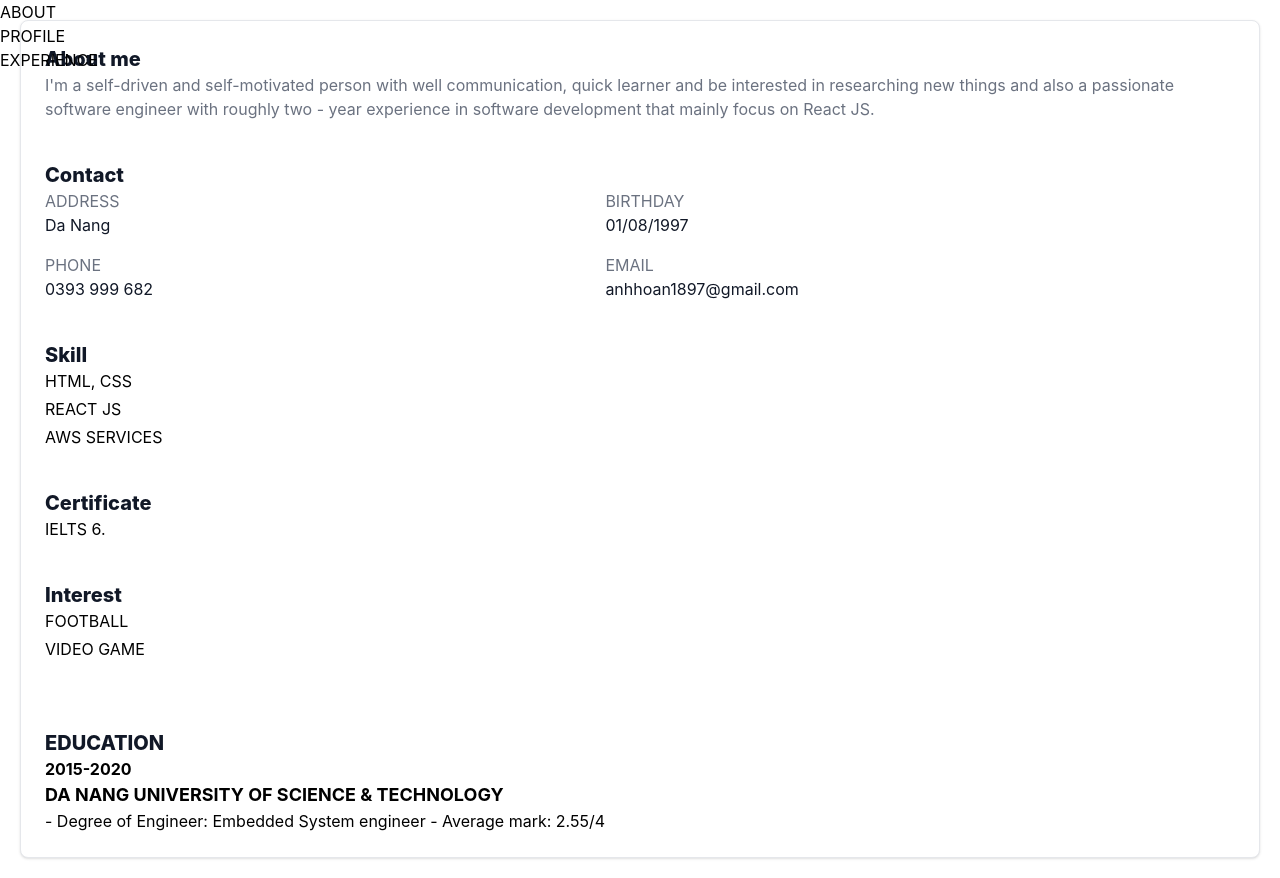
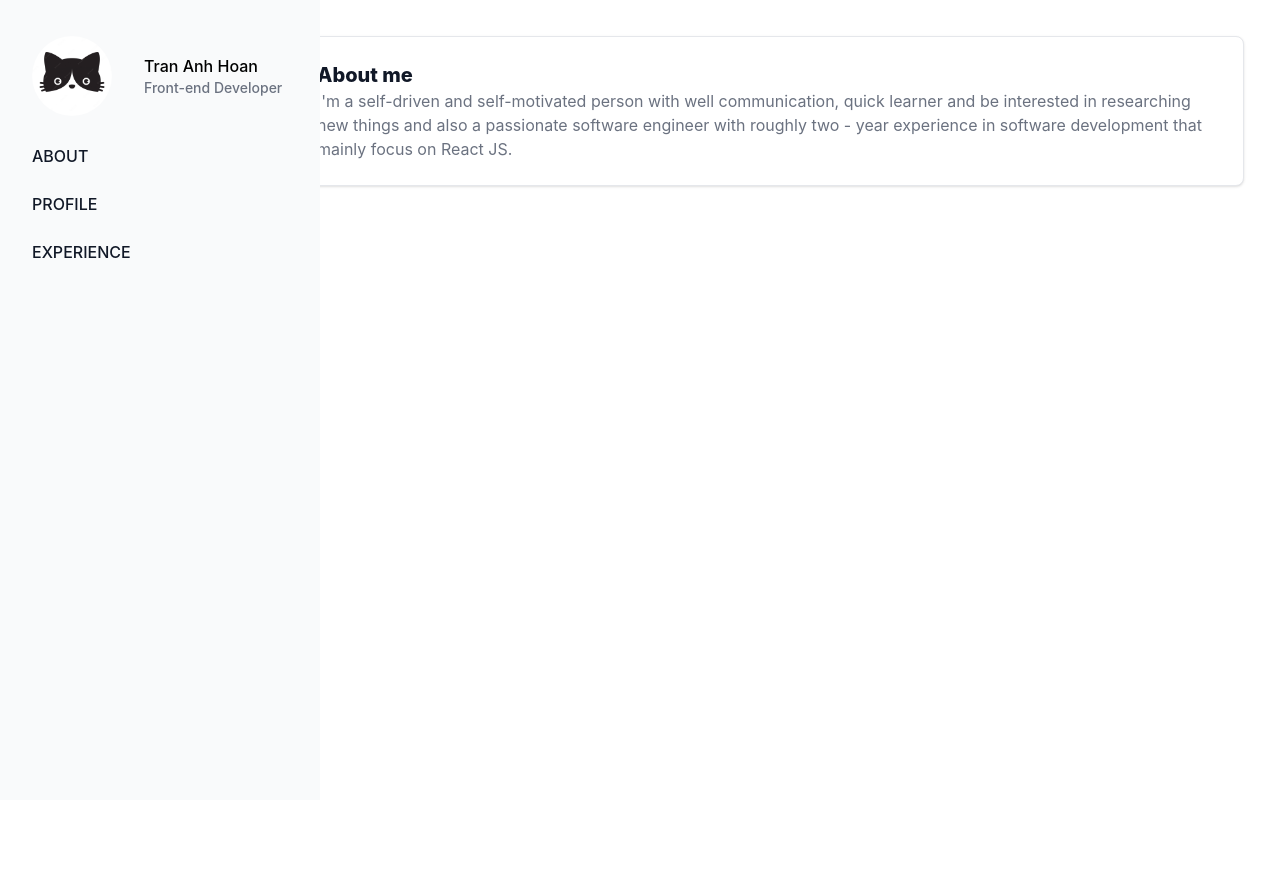
Before and after one commit to edwin-tran-avepoint/anhhoancv, a React (Create React App) app: page / in a window 1280 px wide. After the commit the page ends 800 px from the top, so only its background shows below. Built offline with nearby package versions, Linux system fonts and the light colour scheme.

Commit message:
demo part 1

```diff
--- a/src/App.js
+++ b/src/App.js
@@ -28,19 +28,26 @@ function App() {
   return (
 
     <div className="container mx-auto ">
-      {/* <div className='container flex items-center space-x-8 p-5 '>
-        <img className='w-20 h-20 rounded-full' src={catImage} alt='' />
-        <div className='font-medium'>
-          <div>Tran Anh Hoan</div>
-          <div className='text-sm text-gray-500 dark:text-gray-400'>Front-end Developer</div>
+      <aside id="default-sidebar" className="fixed top-0 left-0 z-40 w-64 h-screen transition-transform translate-x-full sm:translate-x-0" aria-label="Sidebar">
+        <div className='h-full w-80 px-3 py-4 overflow-y-auto bg-gray-50 dark:bg-gray-800'>
+          <div className='container flex items-center space-x-8 p-5 '>
+            <img className='w-20 h-20 rounded-full' src={catImage} alt='' />
+            <div className='font-medium'>
+              <div>Tran Anh Hoan</div>
+              <div className='text-sm text-gray-500 dark:text-gray-400'>Front-end Developer</div>
+            </div>
+          </div>
+          <ul className='space-y-2 font-medium'>
+            {components.map(item =>
+              <li onClick={() => setActiveComponent(item.key)}>
+                <a href="#"className='flex items-center p-2 text-gray-900 rounded-lg dark:text-white hover:bg-gray-100 dark:hover:bg-gray-700'>
+                  <span className='ml-3'>{item.key}</span>
+                </a>
+              </li>
+            )} </ul>
         </div>
-      </div> */}
-      <aside id="default-sidebar" className="fixed top-0 left-0 z-40 w-64 h-screen transition-transform -translate-x-full sm:translate-x-0" aria-label="Sidebar">
-        <ul>{components.map(item =>
-          <li onClick={() => setActiveComponent(item.key)}>{item.key}</li>
-        )} </ul>
       </aside>
-      <div>{currentComponent}</div>
+      <div className='flex p-4 sm:ml-64 place-content-center h-full'>{currentComponent}</div>
     </div>
   );
 }
--- a/src/components/about.js
+++ b/src/components/about.js
@@ -12,57 +12,6 @@ const AboutComponent = () => {
             passionate software engineer with roughly two - year experience in software development that
             mainly focus on React JS.</div>
         </div>
-
-        <div className='block'>
-          <div className='font-extrabold text-xl text-gray-900'>Contact</div>
-          <div className='grid grid-rows-2 grid-flow-col gap-4'>
-            <div>
-              <div className='text-base text-gray-500'>ADDRESS</div>
-              <div className='text-base text-gray-900'>Da Nang</div>
-            </div>
-            <div>
-              <div className='text-base text-gray-500'>PHONE</div>
-              <div className='text-base text-gray-900'>0393 999 682</div>
-            </div>
-            <div>
-              <div className='text-base text-gray-500'>BIRTHDAY</div>
-              <div className='text-base text-gray-900'>01/08/1997</div>
-            </div>
-            <div>
-              <div className='text-base text-gray-500'>EMAIL</div>
-              <div className='text-base text-gray-900'>anhhoan1897@gmail.com</div>
-            </div>
-          </div>
-        </div>
-        <div className='block'>
-          <div className='font-extrabold text-xl text-gray-900'>Skill</div>
-          <div className='grid grid-rows-3 grid-flow-col gap-1'>
-            <div>HTML, CSS</div>
-            <div>REACT JS</div>
-            <div>AWS SERVICES</div>
-          </div>
-
-        </div>
-        <div className='block'>
-          <div className='font-extrabold text-xl text-gray-900'>Certificate</div>
-          <div className='text-base xl-gray-500'>IELTS 6.</div>
-        </div>
-        <div className='block'>
-          <div className='font-extrabold text-xl text-gray-900'>Interest</div>
-          <div className='grid grid-rows-3 grid-flow-col gap-1'>
-            <div>FOOTBALL</div>
-            <div>VIDEO GAME</div>
-          </div>
-        </div>
-        <div className='block'>
-          <div className='font-extrabold text-xl text-gray-900'>EDUCATION</div>
-          <p className='font-bold'>2015-2020</p>
-          <p className='font-bold text-lg'>DA NANG UNIVERSITY OF SCIENCE & TECHNOLOGY</p>
-          <p>
-            - Degree of Engineer: Embedded System engineer
-            - Average mark: 2.55/4
-          </p>
-        </div>
       </div>
     </div>
   )
--- a/src/components/experience.js
+++ b/src/components/experience.js
@@ -4,7 +4,6 @@ const ExperienceComponent = () => {
   return (
     <div className='container p-5 flex flex-col'>
       <div className='block w-full p-6 bg-white border border-gray-200 rounded-lg shadow space-y-5'>
-
         <div className='block  space-y-3'>
           <p className='font-extrabold text-xl text-gray-900'>EXPERIENCE</p>
           <div className='block'>
@@ -57,7 +56,6 @@ const ExperienceComponent = () => {
               <div>Manual testing for frontend and write test case for backend</div>
               <div>Prepare document for customer</div>
             </div >
-
           </div>
         </div>
       </div>
--- a/src/components/profile.js
+++ b/src/components/profile.js
@@ -4,15 +4,6 @@ const ProfileComponent = () => {
   return (
     <div className='container p-5 flex flex-col'>
       <div className='block w-full p-6 bg-white border border-gray-200 rounded-lg shadow space-y-10'>
-        <div>
-          <div className='font-extrabold text-xl text-gray-900'>About me</div>
-          <div className='text-base text-gray-500'>I'm a self-driven and self-motivated person with
-            well communication, quick learner and be
-            interested in researching new things and also a
-            passionate software engineer with roughly two - year experience in software development that
-            mainly focus on React JS.</div>
-        </div>
-
         <div className='block'>
           <div className='font-extrabold text-xl text-gray-900'>Contact</div>
           <div className='grid grid-rows-2 grid-flow-col gap-4'>
@@ -32,24 +23,6 @@ const ProfileComponent = () => {
               <div className='text-base text-gray-500'>EMAIL</div>
               <div className='text-base text-gray-900'>anhhoan1897@gmail.com</div>
             </div>
-            {/* <table>
-        <tr>
-          <td>ADDRESS</td>
-          <td>Da Nang</td>
-        </tr>
-        <tr>
-          <td>PHONE</td>
-          <td>0393 999 682</td>
-        </tr>
-        <tr>
-          <td>BIRTHDAY</td>
-          <td>01/08/1997</td>
-        </tr>
-        <tr>
-          <td>EMAIL</td>
-          <td>anhhoan1897@gmail.com</td>
-        </tr>
-      </table> */}
           </div>
         </div>
         <div className='block'>
```
